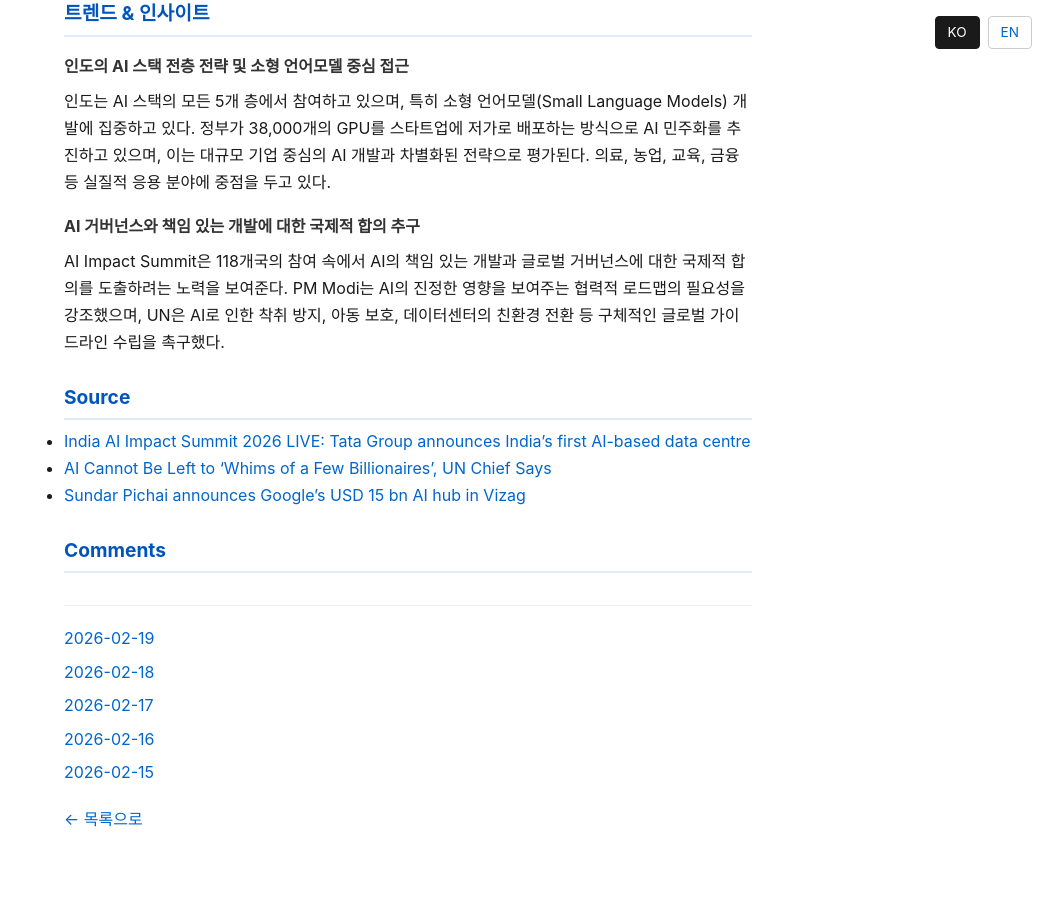
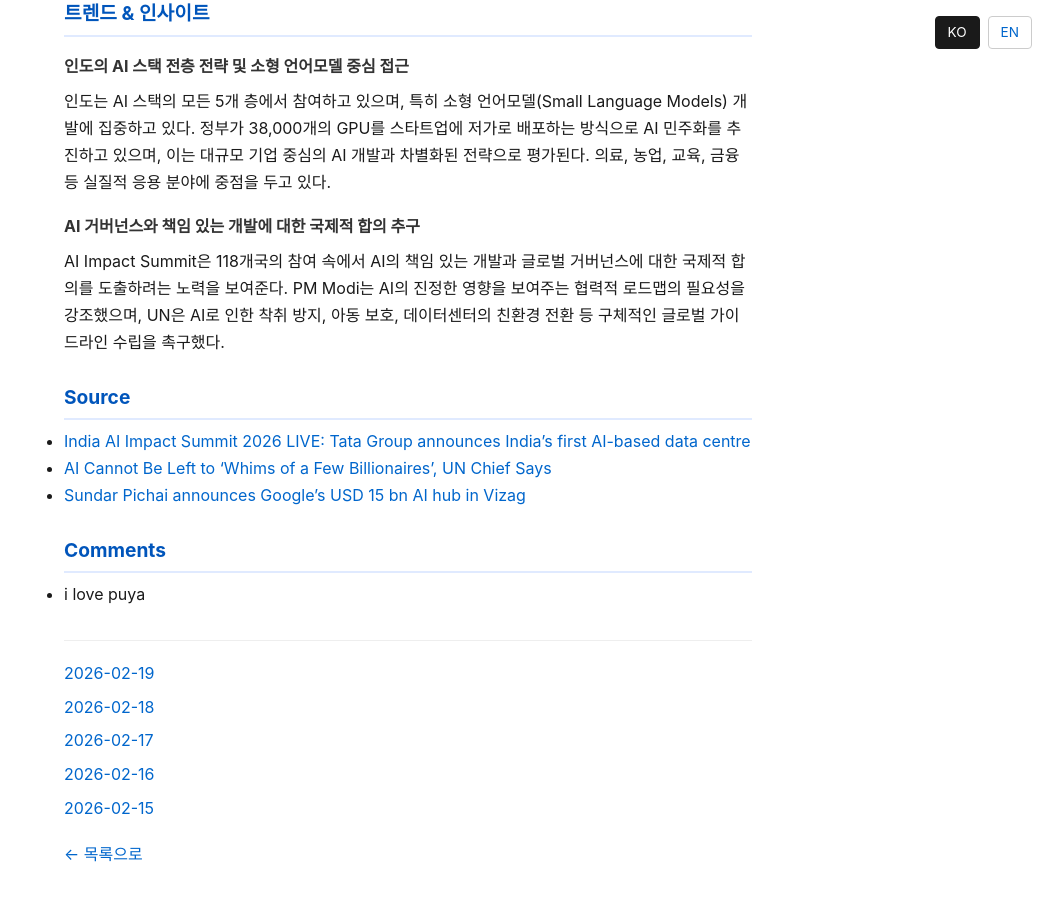
Before and after one commit to paulseongminpark/tech-review, a Jekyll site: the page built from _posts/ko/2026-02-20-daily-tech-review.md, in a window 1280 px wide and 900 px high, scrolled down 1188 px. Shown: the whole window, without its empty margins (232-1280 px from the left). Built offline with Jekyll 4.4.1, drawn with Linux system fonts in a browser that asks for light colours; before the commit the page ends 2053 px from its top, so only the background shows below that.

Commit message:
[tech-review] comments 업데이트

```diff
--- a/_posts/ko/2026-02-20-daily-tech-review.md
+++ b/_posts/ko/2026-02-20-daily-tech-review.md
@@ -49,3 +49,5 @@ AI Impact Summit은 118개국의 참여 속에서 AI의 책임 있는 개발과
 - [Sundar Pichai announces Google's USD 15 bn AI hub in Vizag](https://www.uniindia.com/sundar-pichai-announces-google-s-usd-15-bn-ai-hub-in-vizag-highlights-global-ai-potential/india/news/3746107.html)
 
 ## Comments
+
+- i love puya
```
Also changed, not shown: _posts/en/2026-02-20-daily-tech-review.md (+2 -0 lines).
